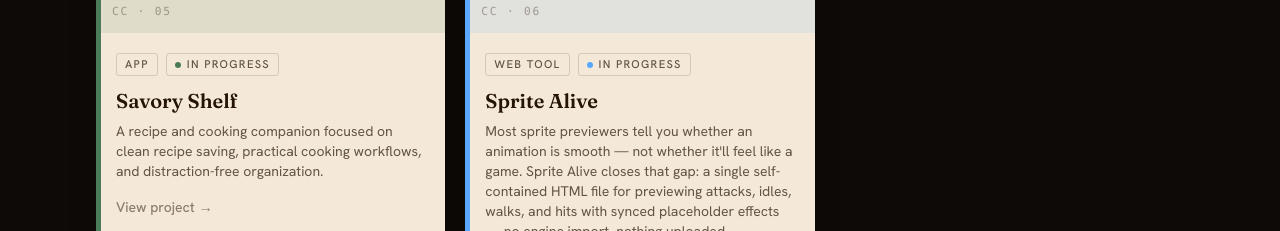
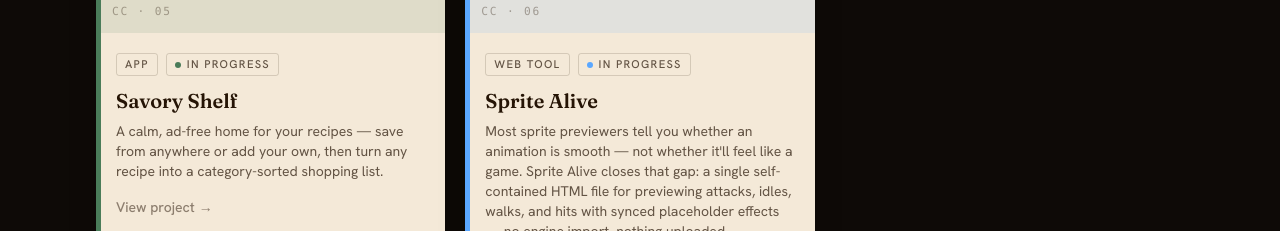
Before and after one commit to Cupcakechan/cocolito-collective, a Next.js app: page / in a window 1280 px wide. Shown: the part 1820-2051 px from the top of the page. Built offline with nearby package versions, Linux system fonts and the light colour scheme.

Commit message:
Add Savory Shelf live link, sharpen description, add Grok to stack

```diff
--- a/data/projects.ts
+++ b/data/projects.ts
@@ -426,12 +426,21 @@ export const projects: Project[] = [
     type: "App",
     category: "Apps",
     status: "In Progress",
-    stack: ["SwiftUI", "Supabase", "Next.js API Routes"],
+    stack: ["SwiftUI", "Supabase", "Next.js API Routes", "Grok"],
     accent: "#4A7C59", // soft green — matches the savoryshelf.com brand
     description:
-      "A recipe and cooking companion focused on clean recipe saving, practical cooking workflows, and distraction-free organization.",
+      "A calm, ad-free home for your recipes — save from anywhere or add your own, then turn any recipe into a category-sorted shopping list.",
     notes:
       "Should feel clean, calm, cozy, and useful — food-adjacent without being overly decorative.",
+    summary:
+      "Savory Shelf is a recipe and cooking companion built around one stubborn idea: a calm, clutter-free home for the food you actually cook — no ads to scroll past, no life story before the ingredients. Paste a recipe URL and it becomes a clean, scalable view; add your own and it's parsed into the same tidy format; then turn anything into a shopping list that already sorts itself by category.",
+    whatIBuilt:
+      "A native iOS app in SwiftUI, backed by Supabase, with a set of Next.js API routes powering the smarter features. I honestly wasn't sure what to build it on when I started, so I worked through the options with Claude and picked tools that would teach me something and hold up: SwiftUI for a real native feel, Supabase for storage and sync, and serverless routes for the recipe parsing, translation, and ingredient suggestions. The core already works — import a recipe by URL into a clean, scalable view, add your own and have it parsed into the same clean format, organize everything in one place, and build a shopping list that sorts by category. It's live on the web today while I build out the native version.",
+    whatMakesItInteresting:
+      "Two features I'm proudest of, and both come from real cooking friction rather than a feature checklist. The first is two-way translation between English and Spanish: any recipe can flip between the two, so a dish isn't trapped with whoever first wrote it down. The second is 'Suggest an alternative' — point it at an odd or hard-to-find ingredient and it offers a common one you're more likely to already have. The thread running through all of it is a refusal to waste the cook's time: no ads to swim through, no preamble, no clutter — just the recipe and what you need to make it. That principle is the whole reason it exists.",
+    links: {
+      website: "https://www.savoryshelf.com/",
+    },
   },
   {
     slug: "sprite-alive",
```
